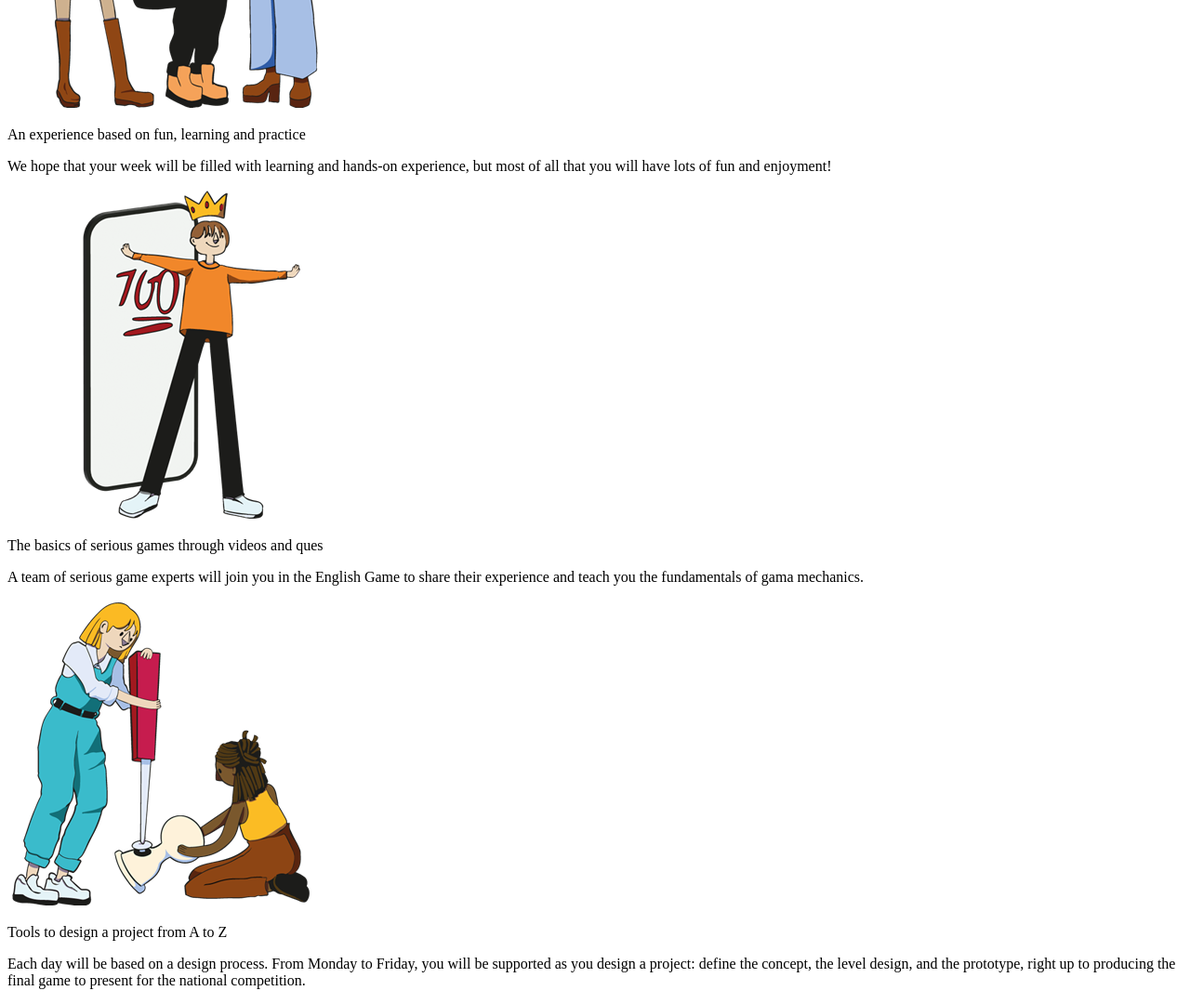
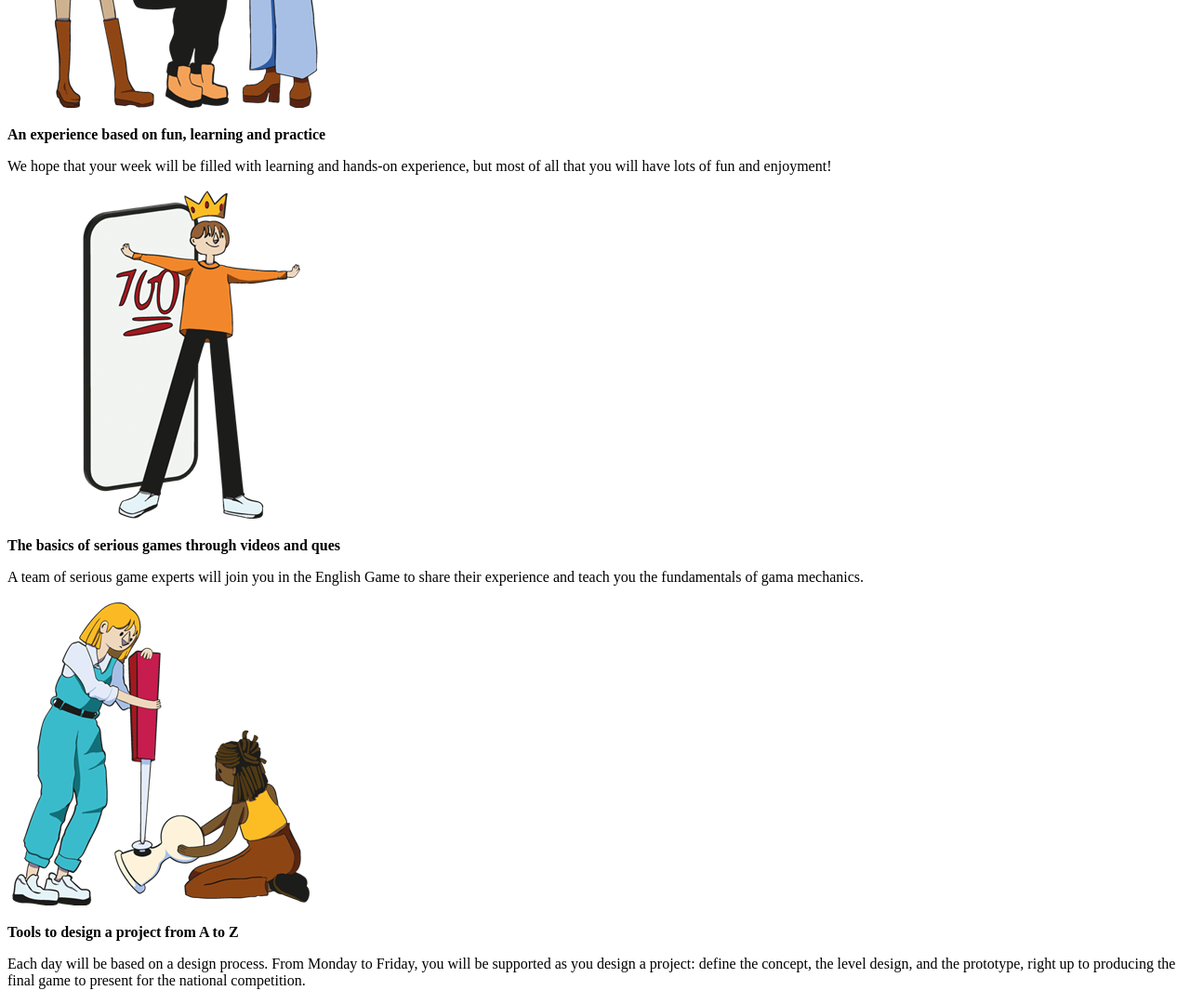
Before and after one commit to emrickdesign/tpfacile, a plain HTML site: page index.html in a window 1280 px wide. Shown: the part 3040-4120 px from the top of the page at 93% size. Drawn offline with Linux system fonts and the light colour scheme.

Commit message:
hrbvbihzv

```diff
--- a/index.html
+++ b/index.html
@@ -45,17 +45,17 @@
         </div>
         <div class="chalengeimage1"><img class="chalange3personne" src="three-people.png" alt="three-people"></div>
         <div class="chalengetexte2">
-            <p class="chalengetexte2.1">An experience based on fun, learning and practice</p>
+            <p class="chalengetexte2.1"><strong>An experience based on fun, learning and practice</strong></p>
             <p class="chalengetexte2.2">We hope that your week will be filled with learning and hands-on experience, but most of all that you will have lots of fun and enjoyment!</p>
         </div>
         <div class="chalengeimage2"><img class="chalange1personne" src="one-guy.png" alt="one-guy"></div>
         <div class="chalengetexte2">
-            <p class="chalengetexte2.1">The basics of serious games through videos and ques</p>
+            <p class="chalengetexte2.1"><strong>The basics of serious games through videos and ques</strong></p>
             <p class="chalengetexte2.2">A team of serious game experts will join you in the English Game to share their experience and teach you the fundamentals of gama mechanics.</p>
         </div>
         <div class="chalengeimage3"><img class="chalange2personne" src="two-girls-one-skrew-diver.png" alt="two-girls-one-skrew-diver"></div>
         <div class="chalengetexte3">
-            <p class="chalengetexte3.1">Tools to design a project from A to Z</p>
+            <p class="chalengetexte3.1"><strong>Tools to design a project from A to Z</strong></p>
             <p class="chalengetexte3.2">Each day will be based on a design process. From Monday to Friday, you
 will be supported as you design a project: define the concept, the level design, and the prototype, right up to producing the final game to present for the national competition.</p>
         </div>
--- a/style.scss
+++ b/style.scss
@@ -2,9 +2,6 @@ header {
     background-color: #177077;
 }
 
-.imagesheader {
-    margin: 20px;
-}
 
 .bell {
     width: 20px;
@@ -17,6 +14,5 @@ header {
 }
 
 .chalengeimage1{
-    height: 100vh;
     background-color: #8e9293;
 }
```
